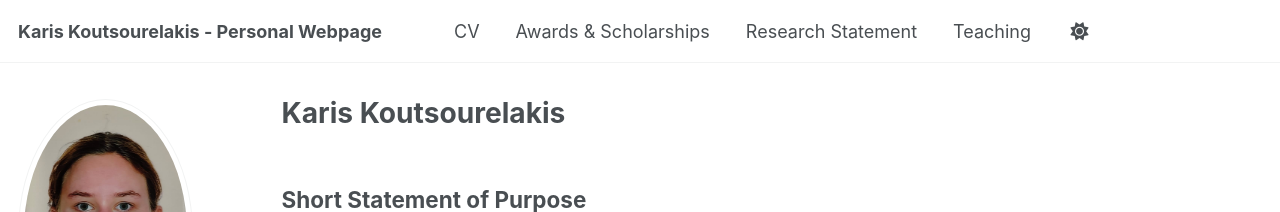
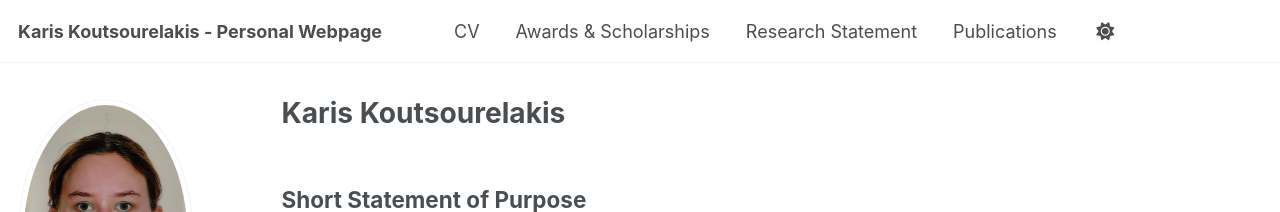
Before and after one commit to kkoutsourelakis/kkoutsourelakis.github.io, a Jekyll site: the page built from _pages/about.md, in a window 1280 px wide. Shown: the top 212 px of the page. Built offline with Jekyll 4.4.1, drawn with Linux system fonts in a browser that asks for light colours; a script that is not in the unit is left out.

Commit message:
Update navigation.yml

```diff
--- a/_data/navigation.yml
+++ b/_data/navigation.yml
@@ -17,5 +17,5 @@ main:
   - title: "Research Statement"
     url: /research_statement/
 
-  - title: "Teaching"
-    url: /teaching/
+  - title: "Publications"
+    url: /publications/
```
